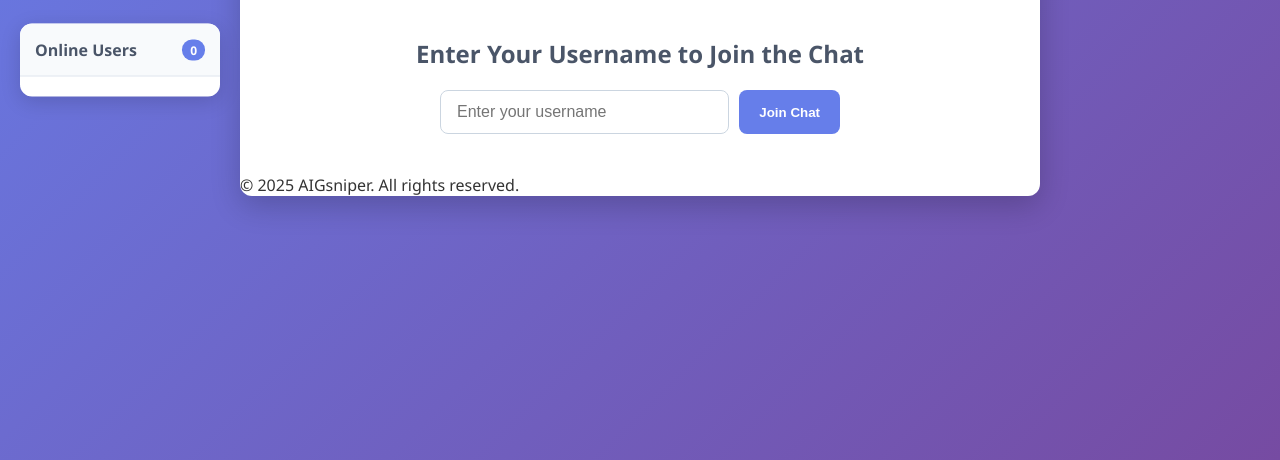
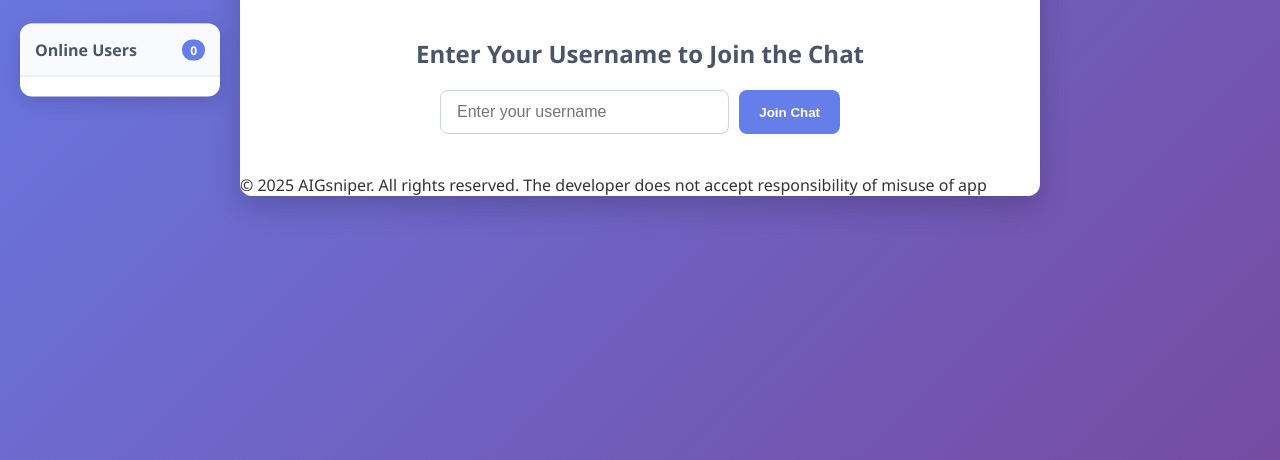
Before and after one commit to AIGsniperYt/Multiplayer, a plain HTML site: page index.html in a window 1280 px wide. Shown: the part 340-800 px from the top of the page. Drawn offline with Linux system fonts and the light colour scheme.

Commit message:
Update index.html

```diff
--- a/index.html
+++ b/index.html
@@ -56,7 +56,7 @@
 
         <!-- Copyright footer -->
         <footer class="copyright-footer">
-            &copy; 2025 AIGsniper. All rights reserved.
+            &copy; 2025 AIGsniper. All rights reserved. The developer does not accept responsibility of misuse of app
         </footer>
     </div>
 
```
